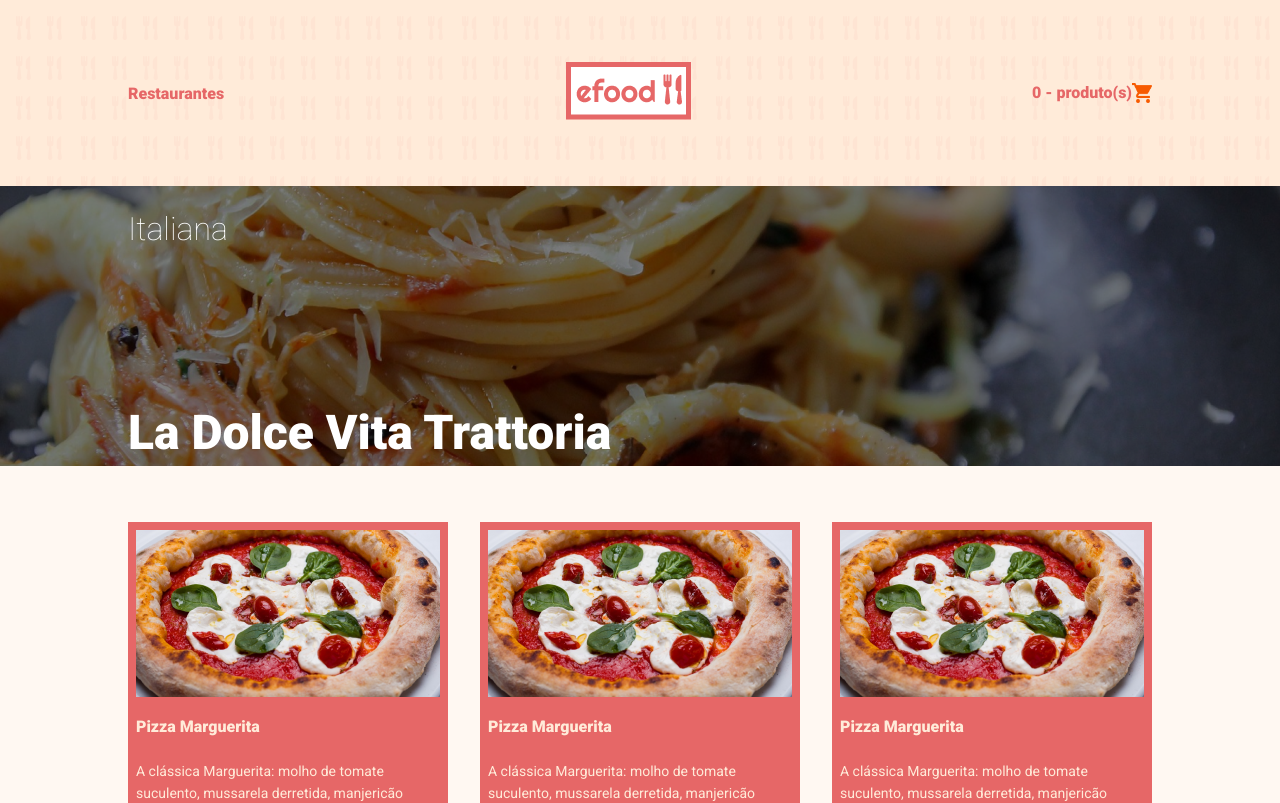
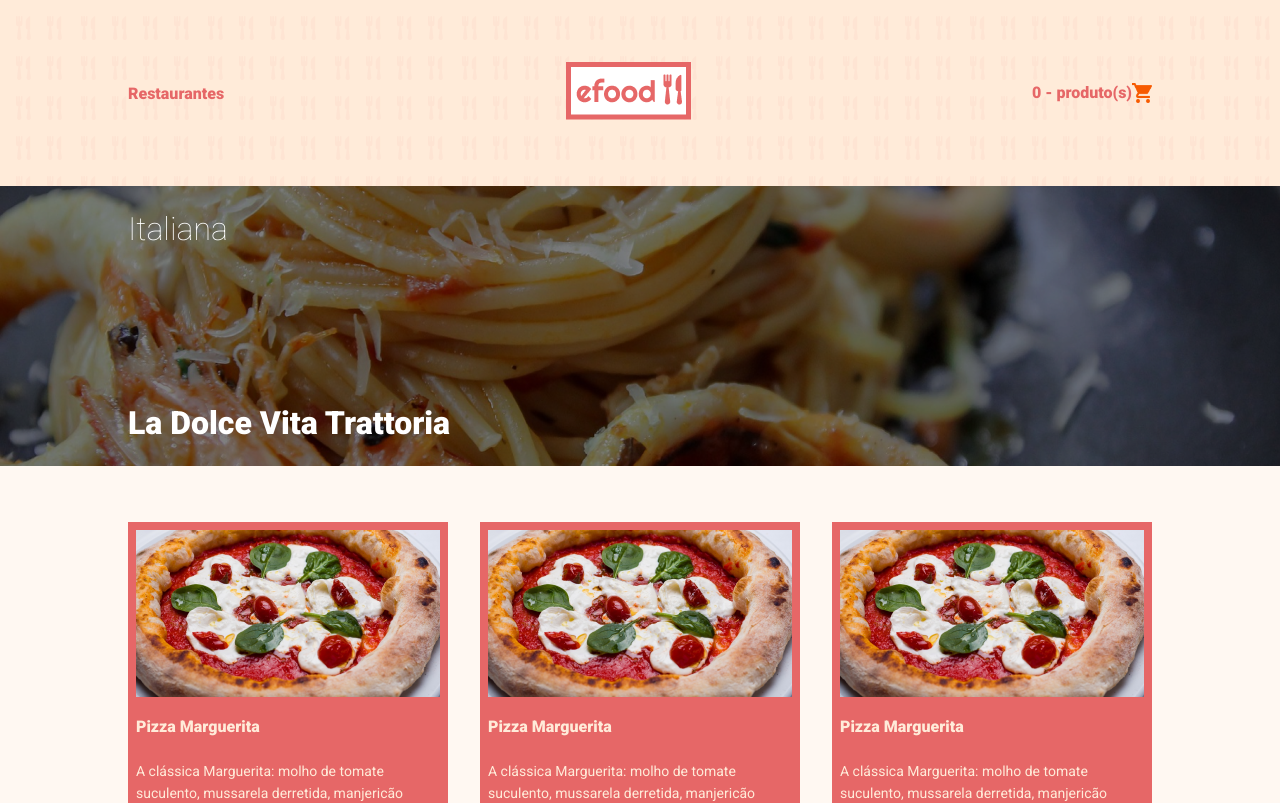
Before and after one commit to joao-carlos-dev/EFood, a React (Create React App) app: page /perfil in a window 1280 px wide. Shown: the top 803 px of the page. Built offline with nearby package versions, Linux system fonts and the light colour scheme.

Commit message:
alterando o titulo do restaurante e o tamnaho da img, do compomente apresentacao

```diff
--- a/src/components/Apresentacao/styles.ts
+++ b/src/components/Apresentacao/styles.ts
@@ -6,10 +6,13 @@ export const Imagem = styled.div`
   height: 280px;
   display: block;
   font-size: 32px;
+  background-size: cover;
+  background-repeat: no-repeat;
 `
 
 export const Titulo = styled.h2`
   font-weight: 900;
+  font-size: 32px;
   color: ${cores.branco};
 `
 
```
